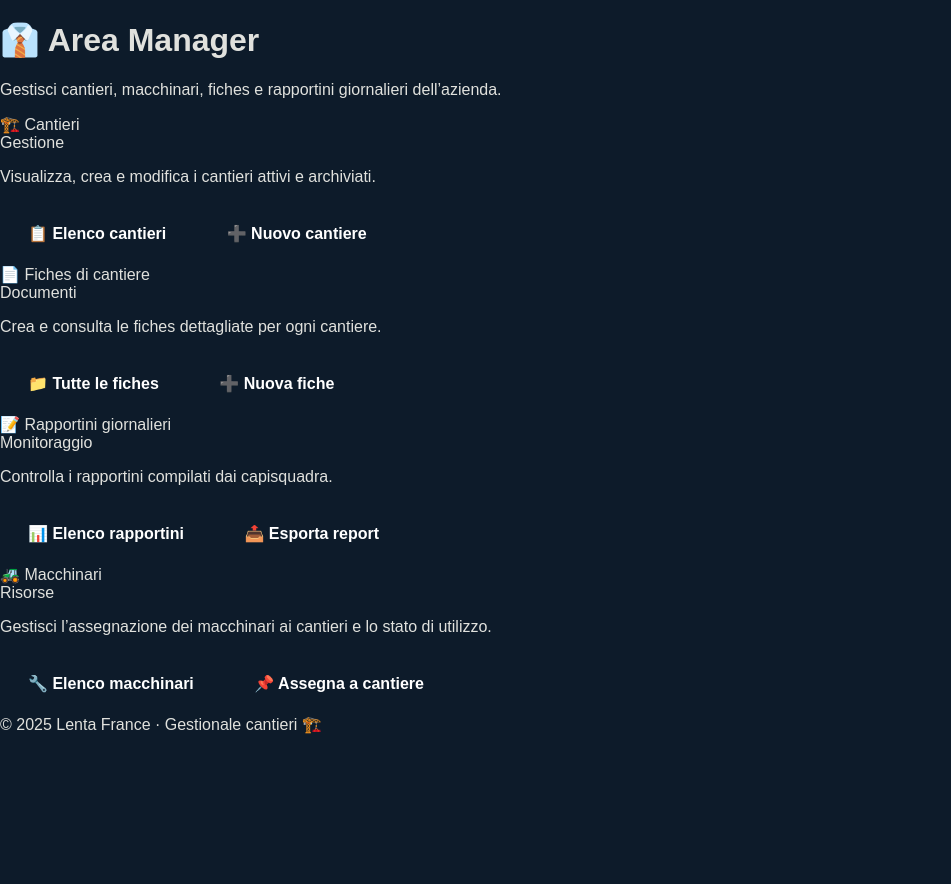
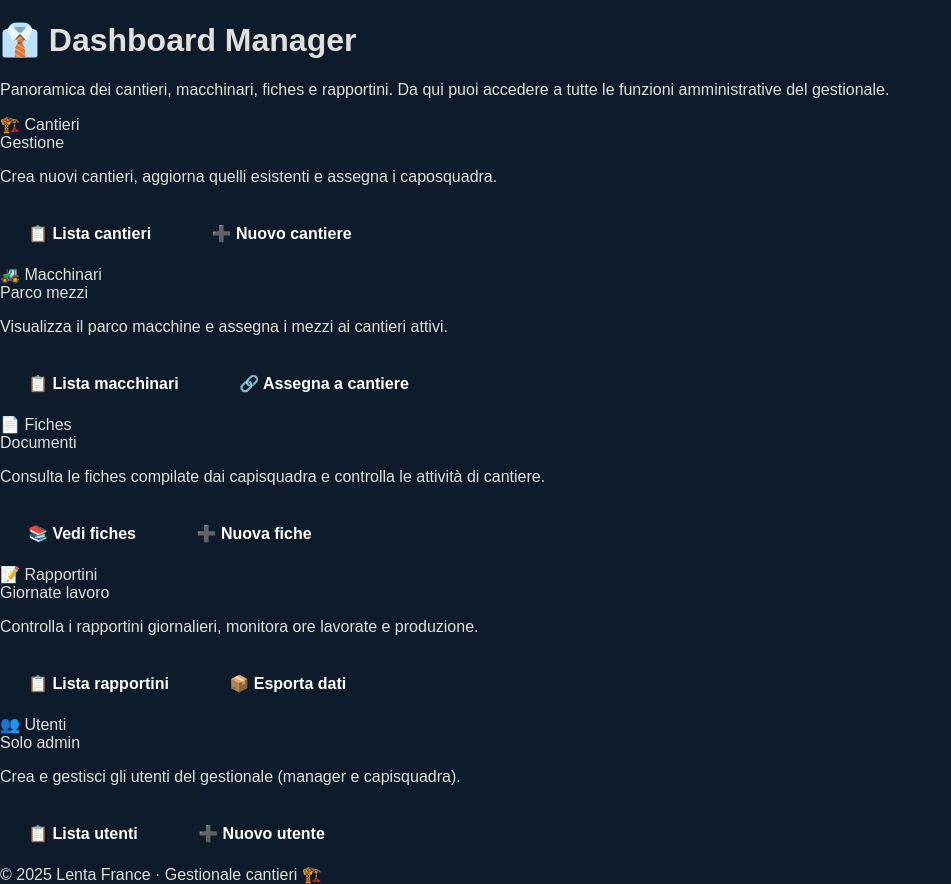
Before and after one commit to FL-1999/lenta-france-gestionale, a FastAPI app: template templates/manager/home_manager.html in a window 1280 px wide. Shown: the part 74-958 px from the top of the page, without its empty margins (0-951 px from the left). Before the commit the page ends 808 px from the top, so only its background shows below. Run offline with FastAPI, Linux system fonts and the light colour scheme; the template is opened without the code that fills it, so the values that code supplies are empty.

Commit message:
Update home_manager.html

```diff
--- a/templates/manager/home_manager.html
+++ b/templates/manager/home_manager.html
@@ -1,76 +1,100 @@
 {% extends "shared/base.html" %}
 
-{% block title %}Area Manager – Lenta France{% endblock %}
+{% block title %}Dashboard Manager – Lenta France{% endblock %}
 
 {% block content %}
 <div class="page-header">
-    <h1 class="page-title">👔 Area Manager</h1>
+    <h1 class="page-title">👔 Dashboard Manager</h1>
     <p class="page-subtitle">
-        Gestisci cantieri, macchinari, fiches e rapportini giornalieri dell’azienda.
+        Panoramica dei cantieri, macchinari, fiches e rapportini. Da qui puoi accedere
+        a tutte le funzioni amministrative del gestionale.
     </p>
 </div>
 
 <div class="dashboard-grid">
-
-    <!-- Cantieri -->
+    <!-- Box cantieri -->
     <section class="card">
         <div class="card-header">
             <div class="card-title">🏗️ Cantieri</div>
             <span class="card-badge">Gestione</span>
         </div>
         <div class="card-body">
-            <p>Visualizza, crea e modifica i cantieri attivi e archiviati.</p>
+            <p>
+                Crea nuovi cantieri, aggiorna quelli esistenti e assegna i caposquadra.
+            </p>
             <div class="button-row">
-                <a href="/manager/cantieri" class="btn btn-secondary">📋 Elenco cantieri</a>
+                <a href="/manager/cantieri" class="btn btn-secondary">📋 Lista cantieri</a>
                 <a href="/manager/cantieri/nuovo" class="btn btn-primary">➕ Nuovo cantiere</a>
             </div>
         </div>
     </section>
 
-    <!-- Fiches -->
+    <!-- Box macchinari -->
     <section class="card">
         <div class="card-header">
-            <div class="card-title">📄 Fiches di cantiere</div>
+            <div class="card-title">🚜 Macchinari</div>
+            <span class="card-badge">Parco mezzi</span>
+        </div>
+        <div class="card-body">
+            <p>
+                Visualizza il parco macchine e assegna i mezzi ai cantieri attivi.
+            </p>
+            <div class="button-row">
+                <a href="/manager/macchinari" class="btn btn-secondary">📋 Lista macchinari</a>
+                <a href="/manager/macchinari/assegna" class="btn btn-primary">🔗 Assegna a cantiere</a>
+            </div>
+        </div>
+    </section>
+
+    <!-- Box fiches -->
+    <section class="card">
+        <div class="card-header">
+            <div class="card-title">📄 Fiches</div>
             <span class="card-badge">Documenti</span>
         </div>
         <div class="card-body">
-            <p>Crea e consulta le fiches dettagliate per ogni cantiere.</p>
+            <p>
+                Consulta le fiches compilate dai capisquadra e controlla le attività di cantiere.
+            </p>
             <div class="button-row">
-                <a href="/manager/fiches" class="btn btn-secondary">📁 Tutte le fiches</a>
+                <a href="/manager/fiches" class="btn btn-secondary">📚 Vedi fiches</a>
                 <a href="/manager/fiches/nuova" class="btn btn-primary">➕ Nuova fiche</a>
             </div>
         </div>
     </section>
 
-    <!-- Rapportini -->
+    <!-- Box rapportini -->
     <section class="card">
         <div class="card-header">
-            <div class="card-title">📝 Rapportini giornalieri</div>
-            <span class="card-badge">Monitoraggio</span>
+            <div class="card-title">📝 Rapportini</div>
+            <span class="card-badge">Giornate lavoro</span>
         </div>
         <div class="card-body">
-            <p>Controlla i rapportini compilati dai capisquadra.</p>
+            <p>
+                Controlla i rapportini giornalieri, monitora ore lavorate e produzione.
+            </p>
             <div class="button-row">
-                <a href="/manager/rapportini" class="btn btn-secondary">📊 Elenco rapportini</a>
-                <a href="/manager/rapportini/esporta" class="btn btn-primary">📤 Esporta report</a>
+                <a href="/manager/rapportini" class="btn btn-secondary">📋 Lista rapportini</a>
+                <a href="/manager/rapportini/esporta" class="btn btn-primary">📦 Esporta dati</a>
             </div>
         </div>
     </section>
 
-    <!-- Macchinari -->
+    <!-- Box utenti -->
     <section class="card">
         <div class="card-header">
-            <div class="card-title">🚜 Macchinari</div>
-            <span class="card-badge">Risorse</span>
+            <div class="card-title">👥 Utenti</div>
+            <span class="card-badge">Solo admin</span>
         </div>
         <div class="card-body">
-            <p>Gestisci l’assegnazione dei macchinari ai cantieri e lo stato di utilizzo.</p>
+            <p>
+                Crea e gestisci gli utenti del gestionale (manager e capisquadra).
+            </p>
             <div class="button-row">
-                <a href="/manager/macchinari" class="btn btn-secondary">🔧 Elenco macchinari</a>
-                <a href="/manager/macchinari/assegna" class="btn btn-primary">📌 Assegna a cantiere</a>
+                <a href="/manager/utenti" class="btn btn-secondary">📋 Lista utenti</a>
+                <a href="/manager/utenti/nuovo" class="btn btn-primary">➕ Nuovo utente</a>
             </div>
         </div>
     </section>
-
 </div>
 {% endblock %}
```
